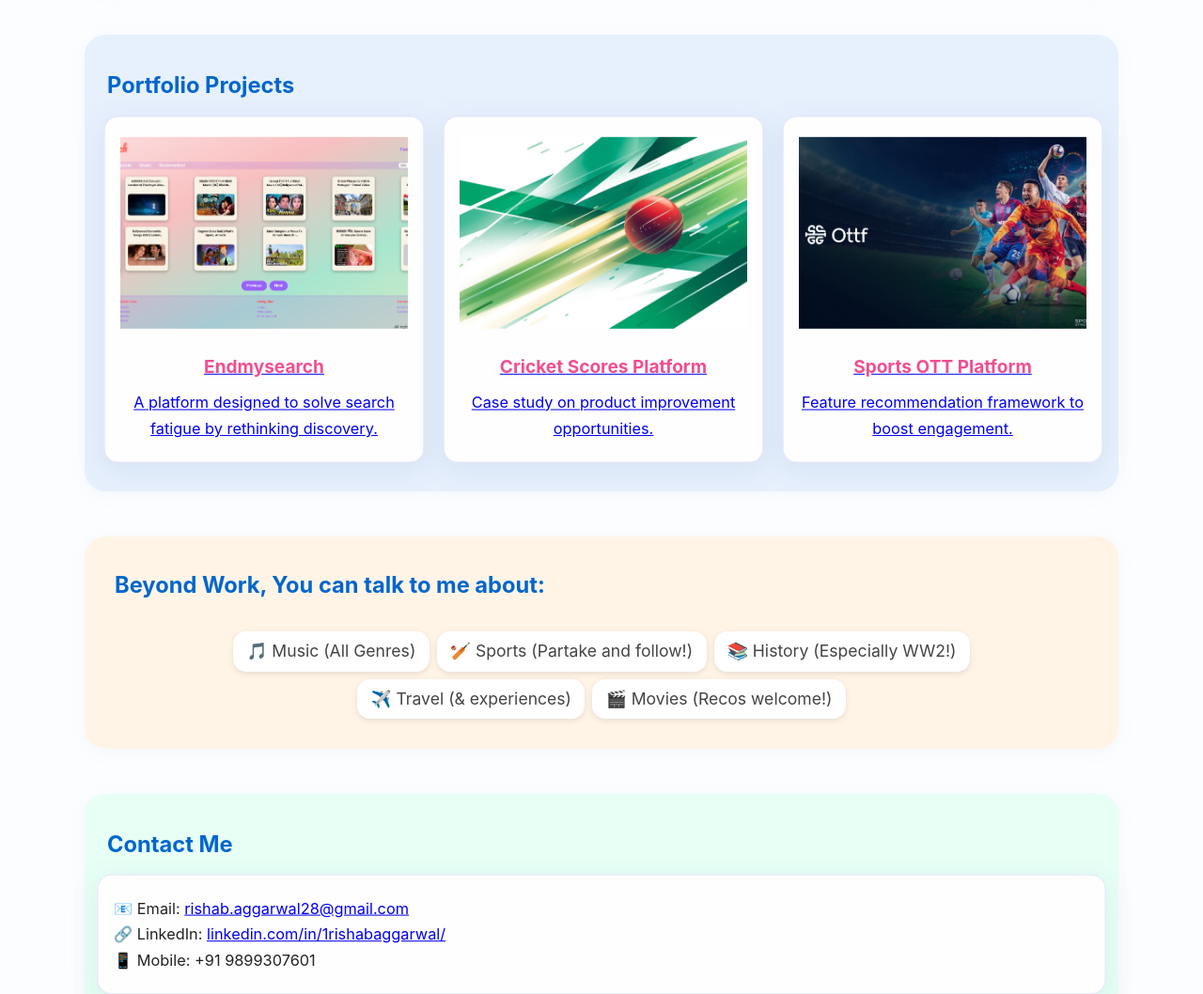
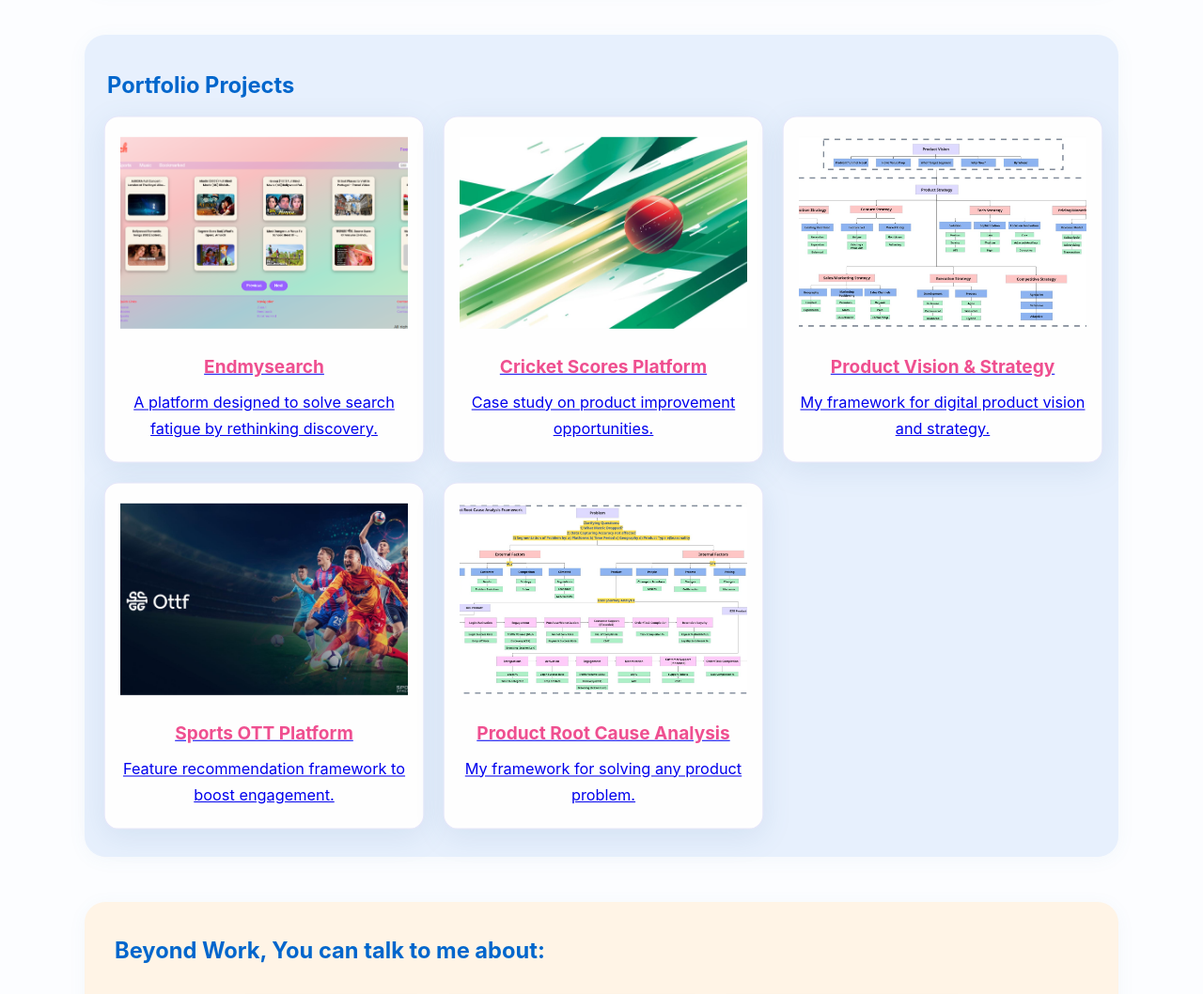
Before and after one commit to rishabaggarwal2807/Rishab-Aggarwal-PM-Portfolio, a plain HTML site: page b.html in a window 1280 px wide. Shown: the part 2560-3618 px from the top of the page at 94% size. Drawn offline with Linux system fonts and the light colour scheme; no server answers.

Commit message:
Update b.html

```diff
--- a/b.html
+++ b/b.html
@@ -419,7 +419,7 @@
       </div>
     </section>
 
-    <!-- Portfolio Section -->
+  <!-- Portfolio Section -->
     <section id="portfolio" class="animated section-bg-blue">
       <h2>Portfolio Projects</h2>
       <div class="grid three-col">
@@ -437,6 +437,19 @@
           </a>
         </center>
 
+
+          <center>
+          <a href="https://miro.com/app/board/uXjVJNCf30w=/?focusWidget=3458764639100886141" target="_blank" class="card-link">
+            <div class="card animated">
+              <div class="img-placeholder">
+                <img src="Product Vision and Strategy.jpg" style="width: 300px; height: 200px; object-fit: cover;">
+              </div>
+              <h3>Product Vision & Strategy</h3>
+              <p>My framework for digital product vision and strategy.</p>
+            </div>
+          </a>
+        </center>
+
         <center>
           <a href="Sports OTT Case.pdf" target="_blank" class="card-link">
             <div class="card animated">
@@ -445,6 +458,19 @@
               </div>
               <h3>Sports OTT Platform</h3>
               <p>Feature recommendation framework to boost engagement.</p>
+            </div>
+          </a>
+        </center>
+
+
+          <center>
+          <a href="https://miro.com/app/board/uXjVJNCf30w=/?focusWidget=3458764639159586388" target="_blank" class="card-link">
+            <div class="card animated">
+              <div class="img-placeholder">
+                <img src="Product RCA.jpg" style="width: 300px; height: 200px; object-fit: cover;">
+              </div>
+              <h3>Product Root Cause Analysis</h3>
+              <p>My framework for solving any product problem.</p>
             </div>
           </a>
         </center>
```
